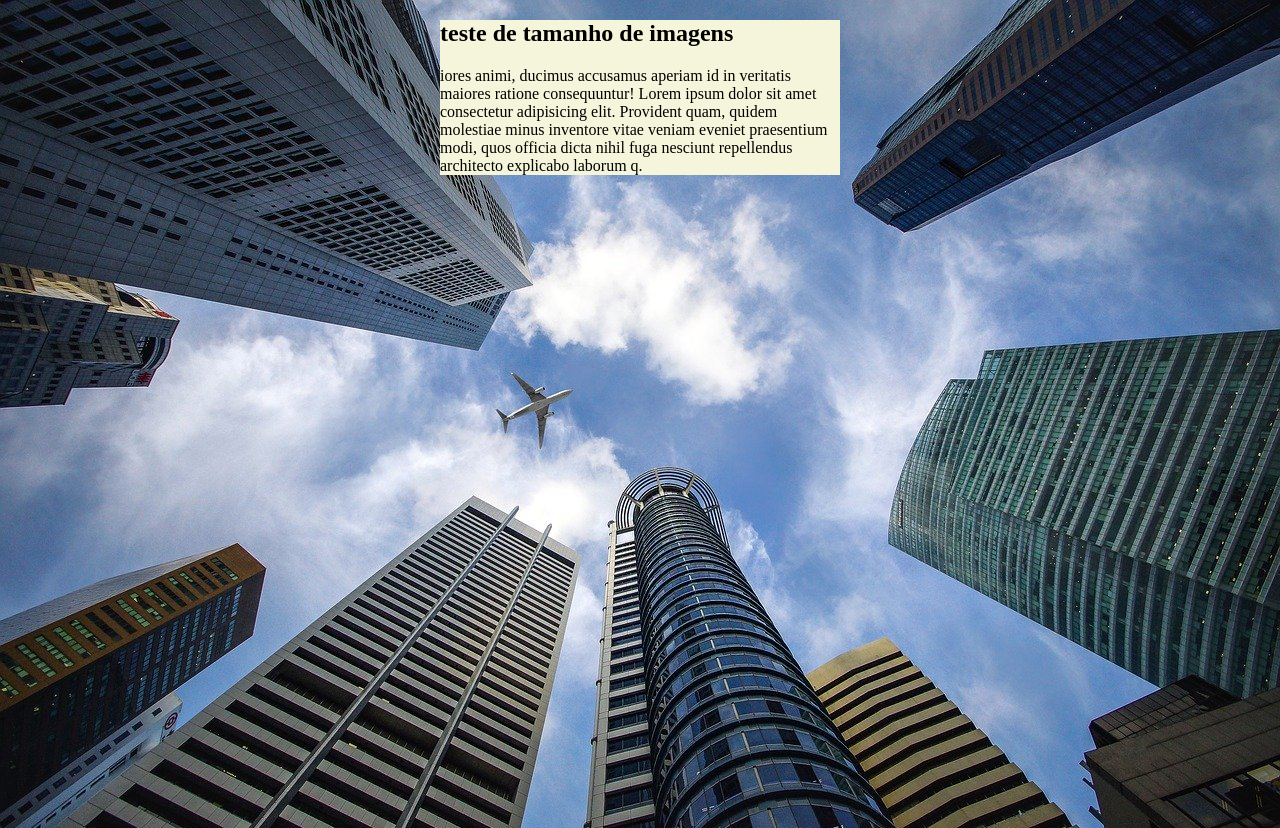
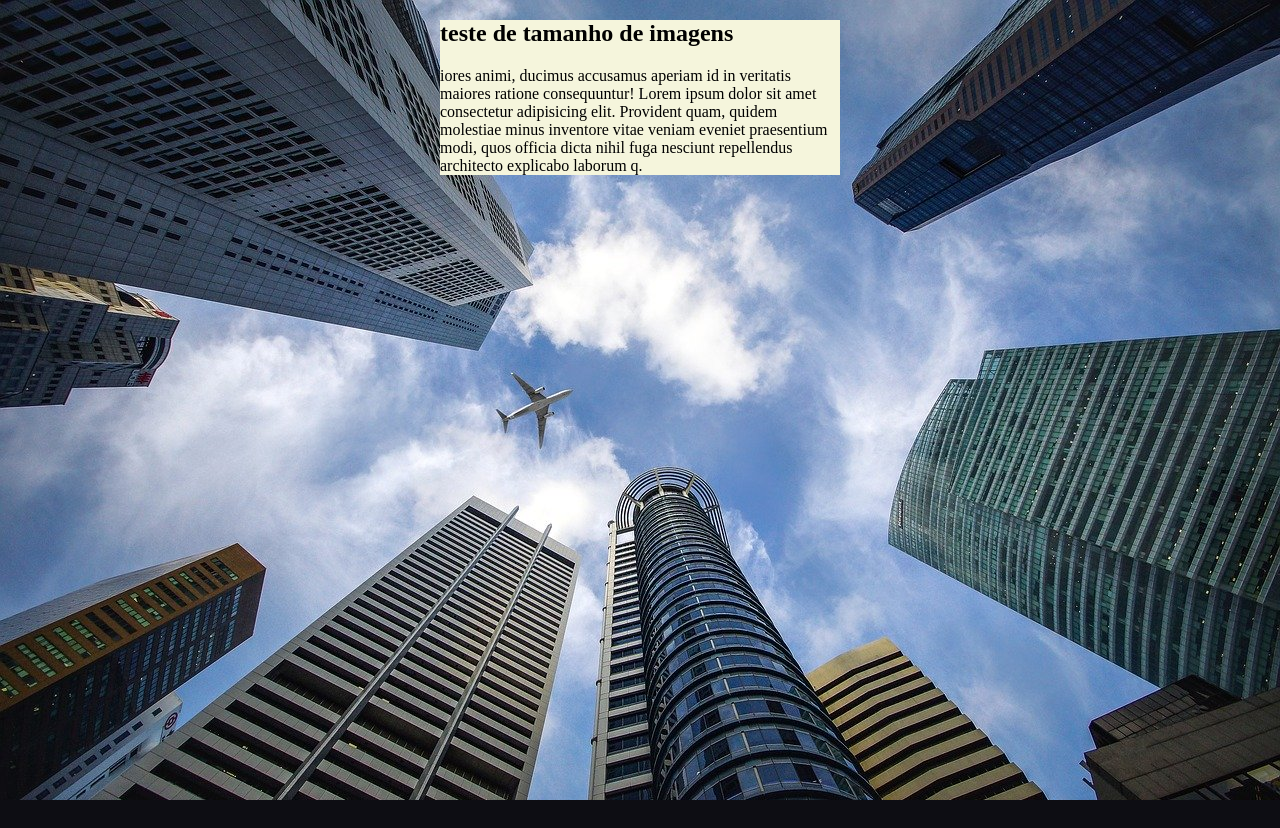
Before and after one commit to rubenzeroone/html5-css3, a plain HTML site: page ex022/fundo005.html in a window 1280 px wide. After the commit the page ends 800 px from the top, so only its background shows below. Drawn offline with Linux system fonts and the light colour scheme.

Commit message:
update
ok

```diff
--- a/ex022/fundo005.html
+++ b/ex022/fundo005.html
@@ -8,12 +8,12 @@
     <style>
 
         body{
-        height: 100vh;
+
         background-color: rgb(13, 13, 19);
         background-image: url('/ex022/imagens/wallpaper002.jpg');
         background-position: center top;
         background-repeat: no-repeat;
-        background-size:cover;
+        background-size:auto;
         }
         main{
             background-color: beige;
```
